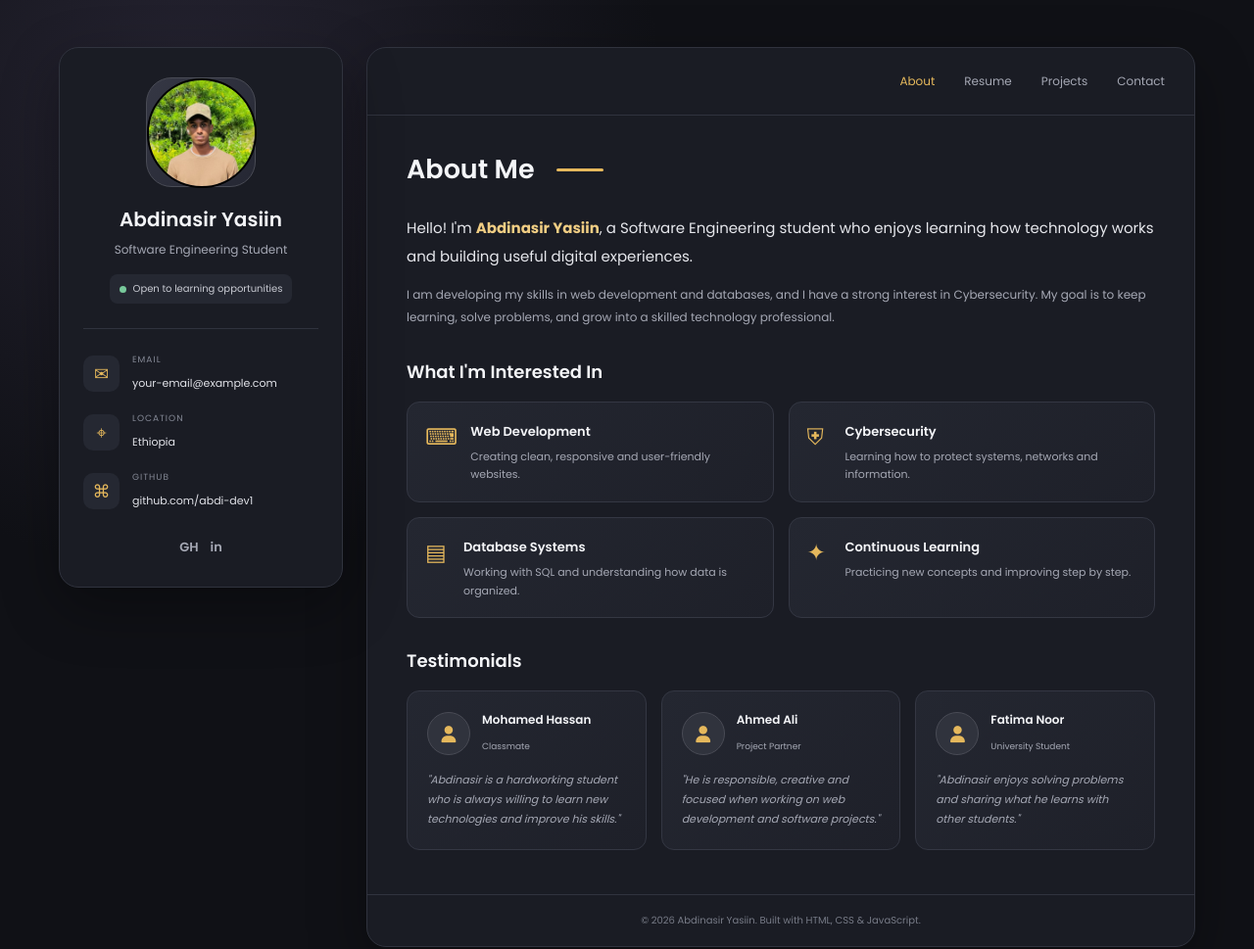
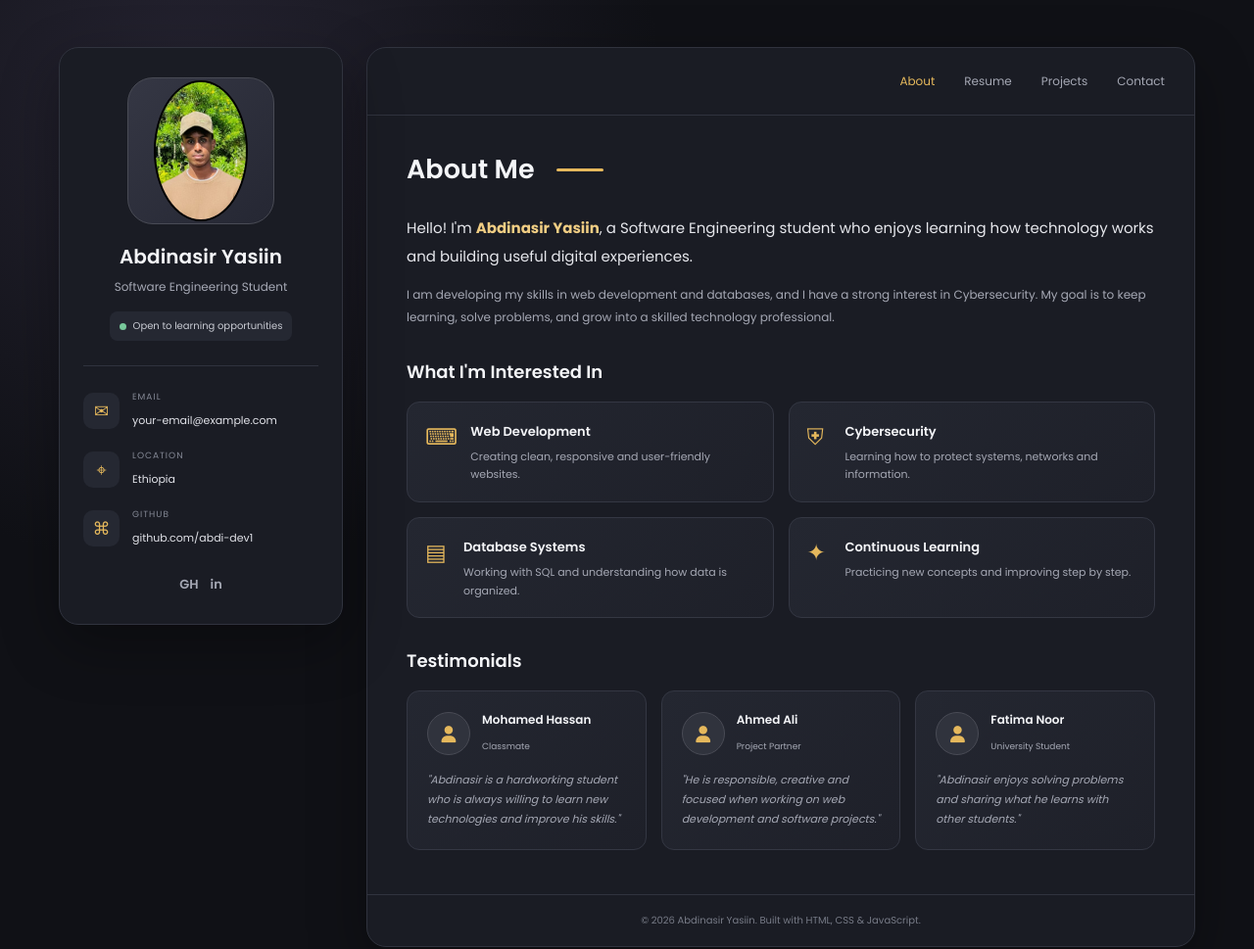
Before and after one commit to abdinasiryasiin281-hue/Recent-portfolia, a plain HTML site: page index.html in a window 1280 px wide. Shown: the whole page at 98% size. Drawn offline with Linux system fonts and the light colour scheme.

Commit message:
Adding profile-style

```diff
--- a/style.css
+++ b/style.css
@@ -69,8 +69,8 @@ textarea {
 ========================= */
 
 img {
-  width: 7rem;
-  height: 7rem;
+  width: 6rem;
+  height: 9rem;
 
   object-fit: cover;
 
@@ -80,8 +80,8 @@ img {
 
 /* Correct class selector */
 .avatar {
-  width: 112px;
-  height: 112px;
+  width: 9.375rem;
+  height: 9.375rem;
 
   border-radius: 26px;
 
```
